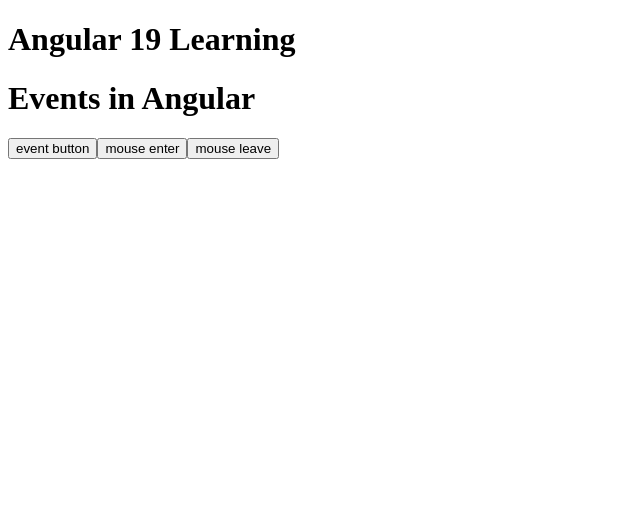
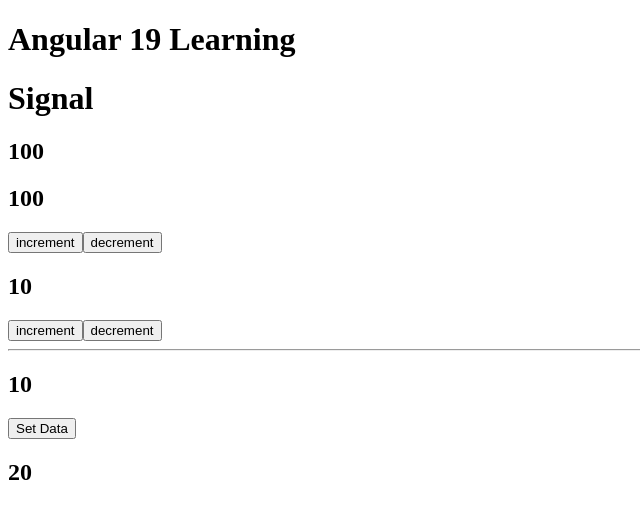
Before and after one commit to ashanwithana/angular-19-tutorial, an Angular app: page / in a window 1280 px wide. Shown: the top 518 px of the page, without its empty margins (0-640 px from the left). Built offline with nearby package versions, Linux system fonts and the light colour scheme.

Commit message:
Add signal component and update app structure

```diff
--- a/src/app/app.component.html
+++ b/src/app/app.component.html
@@ -4,4 +4,5 @@
 <!-- <app-control-flow></app-control-flow> -->
 <!-- <app-switch-case></app-switch-case> -->
 <!-- <app-loop></app-loop> -->
-<app-events></app-events>
+<!-- <app-events></app-events> -->
+ <app-signal></app-signal>
--- a/src/app/app.component.ts
+++ b/src/app/app.component.ts
@@ -5,10 +5,11 @@
 import { SwtchCaseComponent } from "./components/swtch-case/swtch-case.component";
 import { LoopComponent } from "./components/loop/loop.component";
 import { EventsComponent } from "./components/events/events.component";
+import { SignalComponent } from "./components/signal/signal.component";
 
 @Component({
   selector: 'app-root',
-  imports: [CounterComponent, FormComponent, ControlFlowComponent, SwtchCaseComponent, LoopComponent, EventsComponent],
+  imports: [CounterComponent, FormComponent, ControlFlowComponent, SwtchCaseComponent, LoopComponent, EventsComponent, SignalComponent],
   templateUrl: './app.component.html',
   styleUrl: './app.component.css'
 })
--- /dev/null
+++ b/src/app/components/signal/signal.component.html
@@ -0,0 +1,25 @@
+<h1>Signal</h1>
+
+<h2>{{data}}</h2>
+
+<div>
+    <h2>{{data}}</h2>
+    <div>
+        <button (click)="incrementOnClickProperty('add')">increment</button>
+        <button (click)="incrementOnClickProperty('minus')">decrement</button>
+    </div>
+</div>
+
+<div>
+    <h2>{{counter()}}</h2>
+    <div>
+        <button (click)="incrementOnClickSignal('add')">increment</button>
+        <button (click)="incrementOnClickSignal('minus')">decrement</button>
+    </div>
+</div>
+<hr>
+<h2>{{test()}}</h2>
+
+<button (click)="setData()">Set Data</button>
+
+<h2>{{computed()}}</h2>
--- /dev/null
+++ b/src/app/components/signal/signal.component.ts
@@ -0,0 +1,43 @@
+import { Component, computed, effect, Signal, signal, WritableSignal } from '@angular/core';
+
+@Component({
+  selector: 'app-signal',
+  imports: [],
+  templateUrl: './signal.component.html',
+  styleUrl: './signal.component.css',
+})
+export class SignalComponent {
+  data: number = 100;
+  counter = signal(10);
+
+  // test = signal<number | string>(20);
+  test:WritableSignal<number | string> = signal(10)
+
+  computed:Signal<number> =computed(()=>20)
+
+  constructor() {
+    effect(() => {
+      console.log(this.counter());
+      // console.log(this.data);
+    });
+  }
+
+  incrementOnClickProperty(value: string) {
+    if (value == 'add') {
+      this.data += 1;
+    } else {
+      this.data - +1;
+    }
+  }
+  incrementOnClickSignal(value: string) {
+    if (value == 'add') {
+      this.counter.set(this.counter() + 1);
+    } else {
+      this.counter.set(this.counter() - 1);
+    }
+  }
+  setData(){
+    // this.test.set(80)
+    this.test.set('test')
+  }
+}
```
Also changed, not shown: src/app/components/signal/signal.component.css (added), 1 other file (tests, documents, lock files or other folders).
